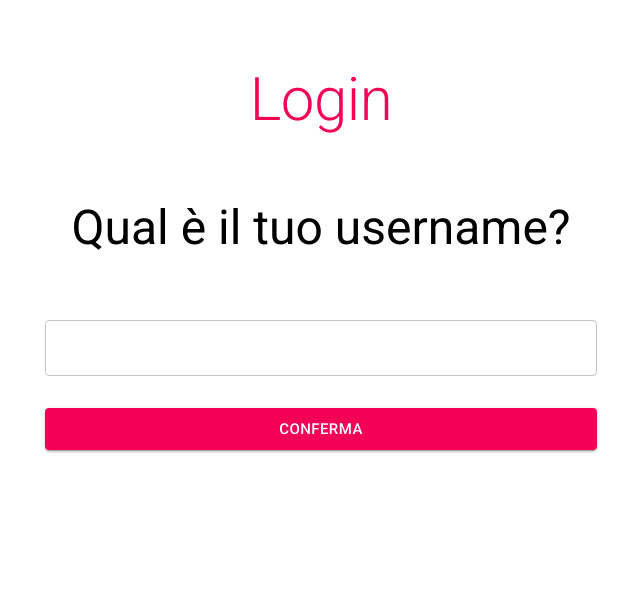
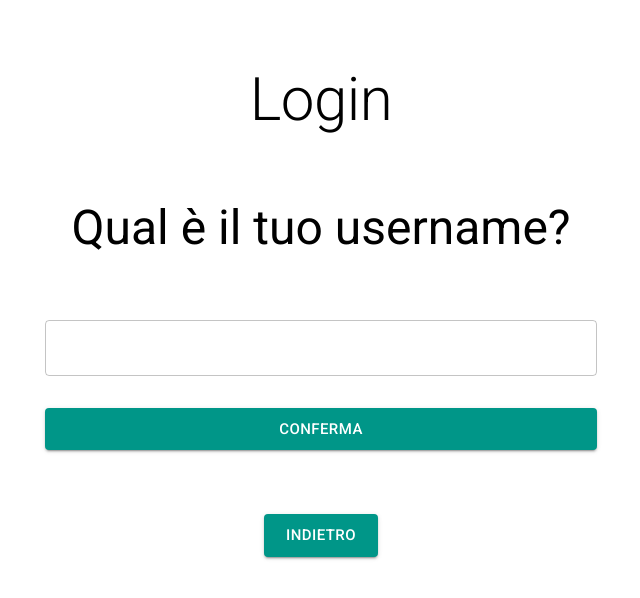
Before and after one commit to simo0103/ContiInTasca, a React (Create React App) app: page / in a window 1280 px wide. Both pictures are taken after a click on the button "SI". Shown: the top 598 px of the page, without its empty margins (319-959 px from the left). Built offline with nearby package versions, Linux system fonts and the light colour scheme; no server answers; the database is empty.

Commit message:
back button in login page

```diff
--- a/src/Pages/Login/index.js
+++ b/src/Pages/Login/index.js
@@ -1,4 +1,4 @@
-import React, { Component } from "react";
+import React, { Component, Fragment } from "react";
 import {
   Container,
   TextField,
@@ -9,12 +9,15 @@ import {
 import Alert from "@material-ui/lab/Alert";
 import AlertTitle from "@material-ui/lab/AlertTitle";
 import firebase from "../../firebase";
+import App from "../../App";
 
 class Login extends Component {
   constructor(props) {
     super(props);
-    this.state = {};
-    this.login = this.login.bind(this);
+    this.state = {
+      pageName: "loginPage",
+    };
+    this.handleLogin = this.handleLogin.bind(this);
     this.handleChange = this.handleChange.bind(this);
   }
 
@@ -28,6 +31,12 @@ class Login extends Component {
     });
   }
 
+  changePage(page) {
+    this.setState({
+      pageName: page,
+    });
+  }
+
   handleChange(e) {
     e.preventDefault();
     let { name, value } = e.target;
@@ -36,7 +45,7 @@ class Login extends Component {
     });
   }
 
-  login() {
+  handleLogin() {
     let value = this.state.userNameTyped;
     let users = this.state.users || {};
     let userName = Object.values(users).find((x) => x.users === value);
@@ -47,15 +56,27 @@ class Login extends Component {
       : this.setState({
           openError: true,
         });
+    setTimeout(() => {
+      this.changePage("otherPage");
+    }, 2000);
   }
 
   render() {
+    let page = this.state.pageName;
+
+    const buttonStyleLogin = {
+      backgroundColor: "#009688",
+      color: "white",
+    };
+
     return (
+      <Fragment>
+        {
+          {
+            loginPage: (
               <Container maxWidth="sm" align="center" className="Login">
                 <Box my={8}>
-          <Typography variant="h2" color="secondary">
-            Login
-          </Typography>
+                  <Typography variant="h2">Login</Typography>
                 </Box>
                 <Box my={8}>
                   <Typography variant="h3">Qual è il tuo username?</Typography>
@@ -74,19 +95,22 @@ class Login extends Component {
                     />
                   </Box>
                   <Button
+                    style={buttonStyleLogin}
                     size="large"
                     fullWidth
-            color="secondary"
                     variant="contained"
-            onClick={this.login}
+                    onClick={this.handleLogin}
                   >
                     Conferma
                   </Button>
                 </section>
+
                 <Box my={8}>
                   {this.state.openSuccess && (
                     <Alert severity="success">
-              <AlertTitle>Bentornato {this.state.userNameTyped}! </AlertTitle>
+                      <AlertTitle>
+                        Bentornato {this.state.userNameTyped}!{" "}
+                      </AlertTitle>
                     </Alert>
                   )}
                 </Box>
@@ -97,7 +121,22 @@ class Login extends Component {
                     </Alert>
                   )}
                 </Box>
+                <Button
+                  style={buttonStyleLogin}
+                  type="submit"
+                  size="large"
+                  variant="contained"
+                  onClick={() => this.changePage("firstPage")}
+                >
+                  INDIETRO
+                </Button>
               </Container>
+            ),
+            otherPage: <div>ALTRA PAGINA!</div>,
+            firstPage: <App></App>,
+          }[page]
+        }
+      </Fragment>
     );
   }
 }
```
Lines whose indentation alone changed are shown as unchanged.
